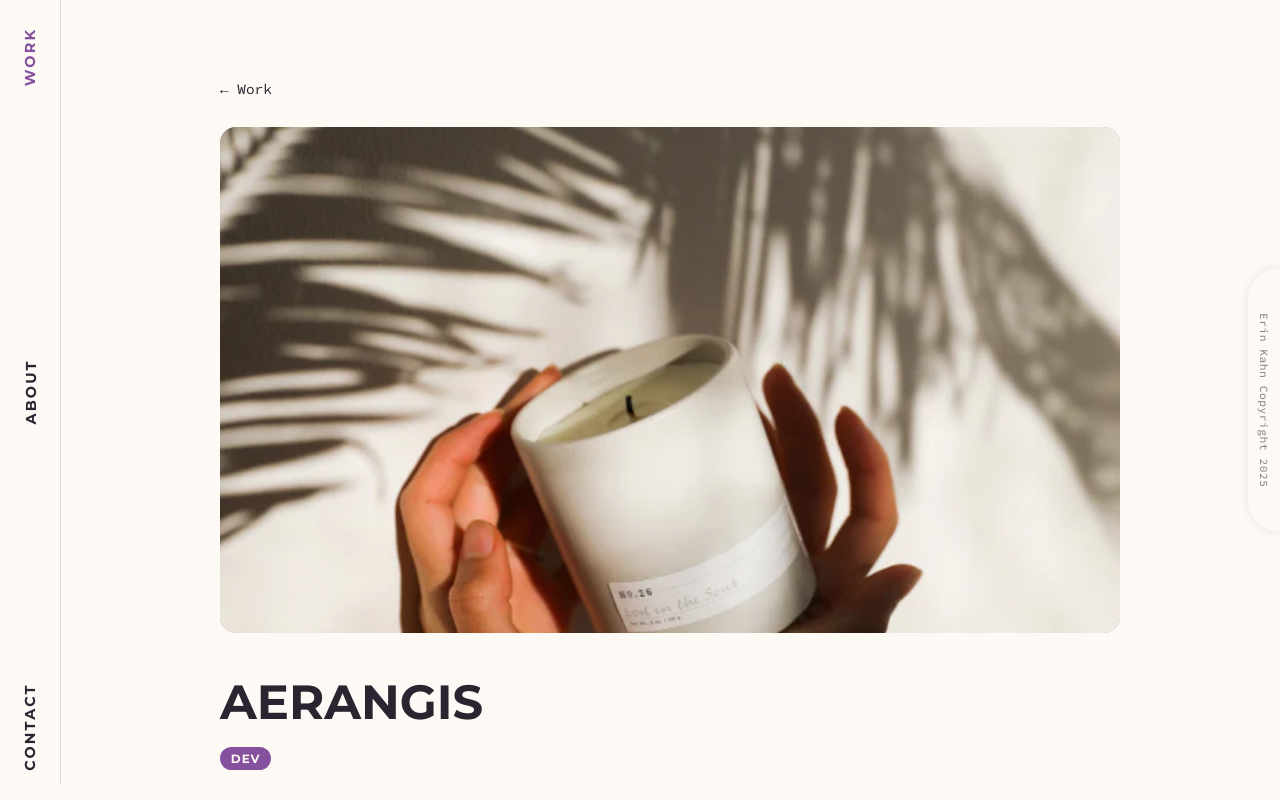
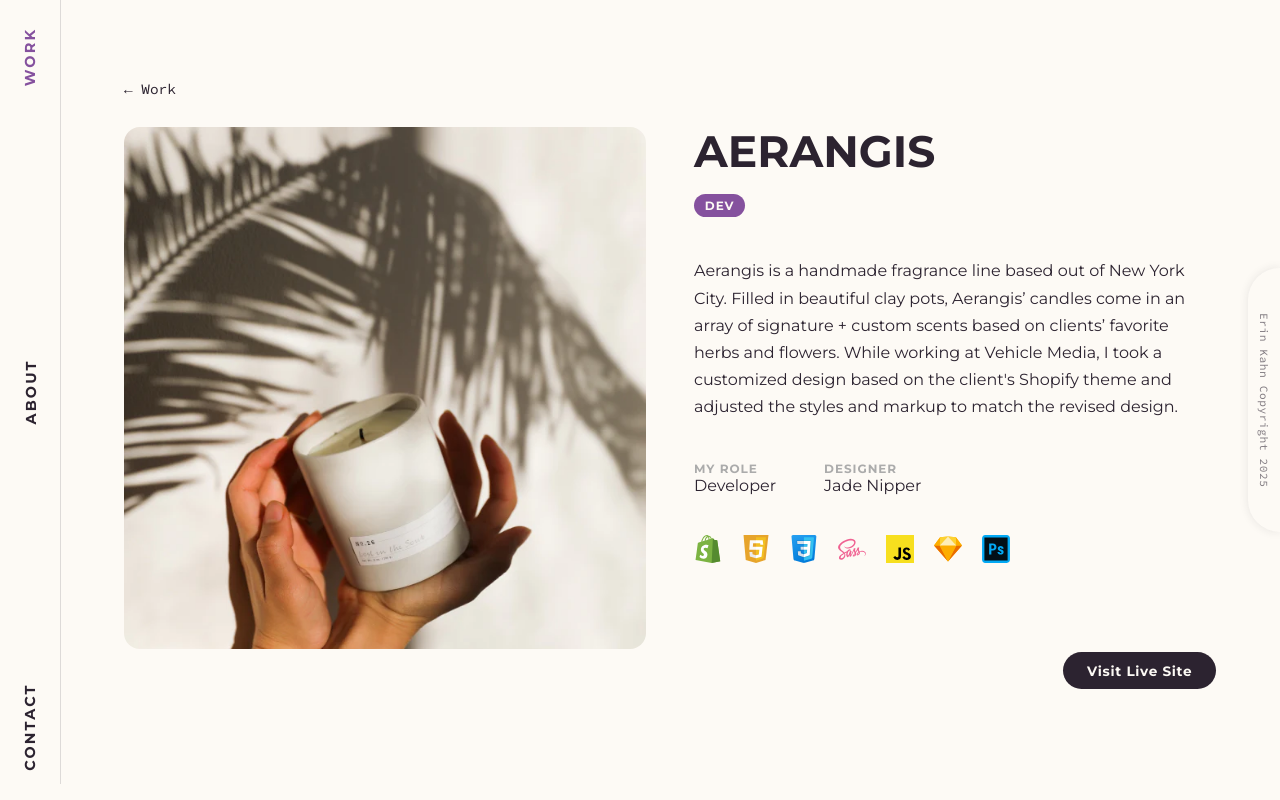
Before and after one commit to erinkahn/portfolio-2024, a React (Vite) app: page /work/aerangis in a window 1280 px wide. Shown: the top 800 px of the page. Built offline with nearby package versions, Linux system fonts and the light colour scheme.

Commit message:
fix case study styles

```diff
--- a/src/pages/Work/CaseStudy.tsx
+++ b/src/pages/Work/CaseStudy.tsx
@@ -36,6 +36,7 @@ export default function CaseStudy() {
       />
 
       <div className="case-study">
+        <span>
           <button
             type="button"
             className="back-btn"
@@ -45,7 +46,9 @@ export default function CaseStudy() {
           </button>
 
           <CaseStudySlider images={slideImages} />
+        </span>
 
+        <span className="case-study-content">
           <h1 className="case-study-title">{project.title}</h1>
           <ul className="case-study-tags">
             {project.tags.map((tag) => (
@@ -96,6 +99,7 @@ export default function CaseStudy() {
               Visit Live Site
             </a>
           )}
+        </span>
       </div>
     </m.div>
   );
--- a/src/styles/pages/caseStudy.scss
+++ b/src/styles/pages/caseStudy.scss
@@ -5,6 +5,20 @@
   max-width: 900px;
   margin: 0 auto;
   padding: 5em 5vw 4em;
+
+  @media screen and (min-width: $xlarge) {
+    display: grid;
+    grid-template-columns: 1fr 1fr;
+    gap: 3rem;
+    max-width: none;
+    // align-items: center;
+  }
+}
+
+.case-study-content {
+  display: flex;
+  flex-direction: column;
+  height: 100%;
 }
 
 .back-btn {
@@ -62,15 +76,24 @@
 .case-study-image {
   position: relative;
   aspect-ratio: 16 / 9;
+  width: 100%;
   border-radius: 16px;
   overflow: hidden;
-  background-color: $tertiary;
+
+  @media screen and (min-width: $xlarge) {
+    aspect-ratio: 1 / 1;
+  }
 
   img {
     display: block;
     width: 100%;
     height: 100%;
     object-fit: cover;
+
+    @media screen and (min-width: $xlarge) {
+      object-fit: contain;
+      height: auto;
+    }
   }
 }
 
@@ -140,10 +163,10 @@
 }
 
 .case-study-title {
-  margin: 0;
+  margin-top: 1em;
   font-family: $montserrat;
   font-weight: $bold;
-  font-size: clamp(1.75em, 5vw, 3em);
+  font-size: clamp(1.75em, 5vw, 2.75em);
   text-transform: uppercase;
 }
 
@@ -199,7 +222,7 @@
   gap: 1.25em;
   list-style: none;
   margin: 2.5em 0 0;
-  padding: 0;
+  padding-bottom: 2em;
 
   li {
     display: flex;
@@ -216,7 +239,7 @@
 .live-site-btn {
   display: block;
   width: fit-content;
-  margin: 2em 0 0;
+  margin: 4em 0 0 0;
   padding: 0.75em 1.75em;
   border-radius: 999px;
   background-color: $primary;
@@ -233,10 +256,12 @@
     opacity: 0.85;
   }
 
-  @media screen and (min-width: $medUp) {
-    position: absolute;
-    bottom: 2em;
-    right: 5vw;
-    margin: 0;
+  @media screen and (min-width: $smUp) {
+    margin-left: auto;
+  }
+
+  @media screen and (min-width: $xlarge) {
+    margin-top: auto;
+    margin-bottom: 0;
   }
 }
```
Also changed, not shown: 1 other file (tests, documents, lock files or other folders). Lines whose indentation alone changed are shown as unchanged.
